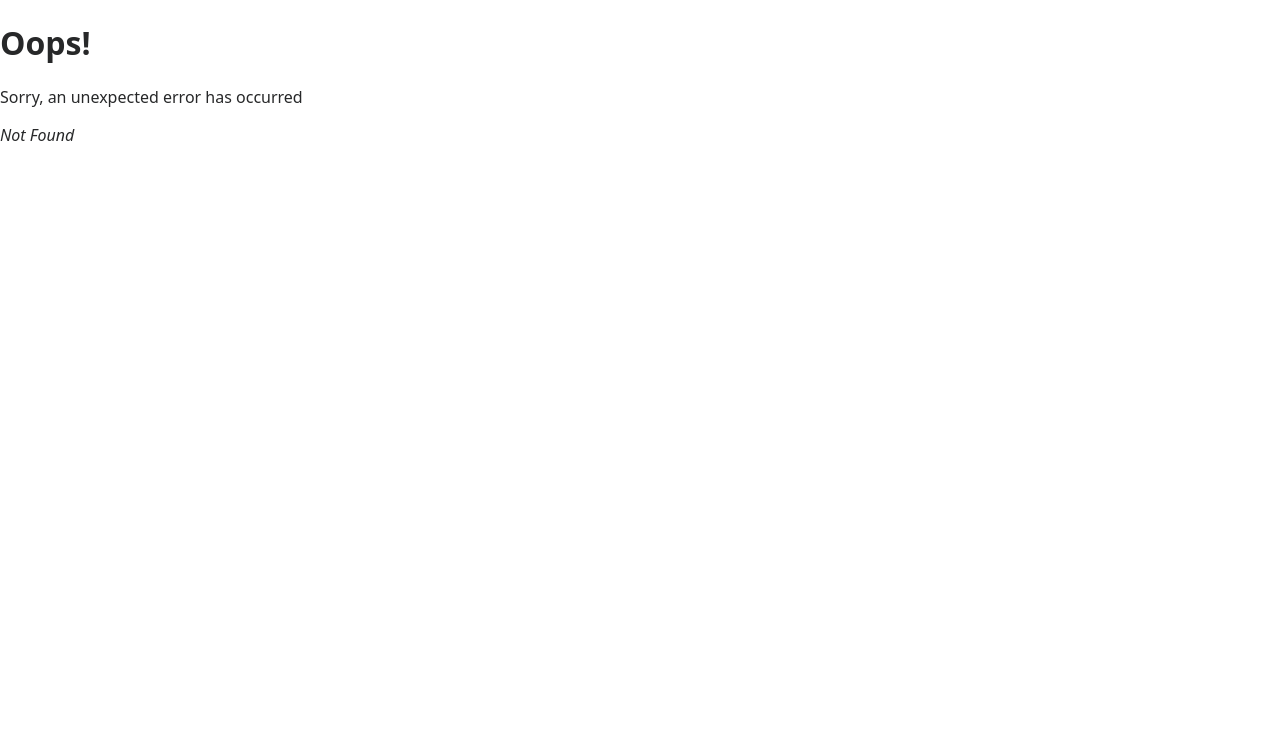
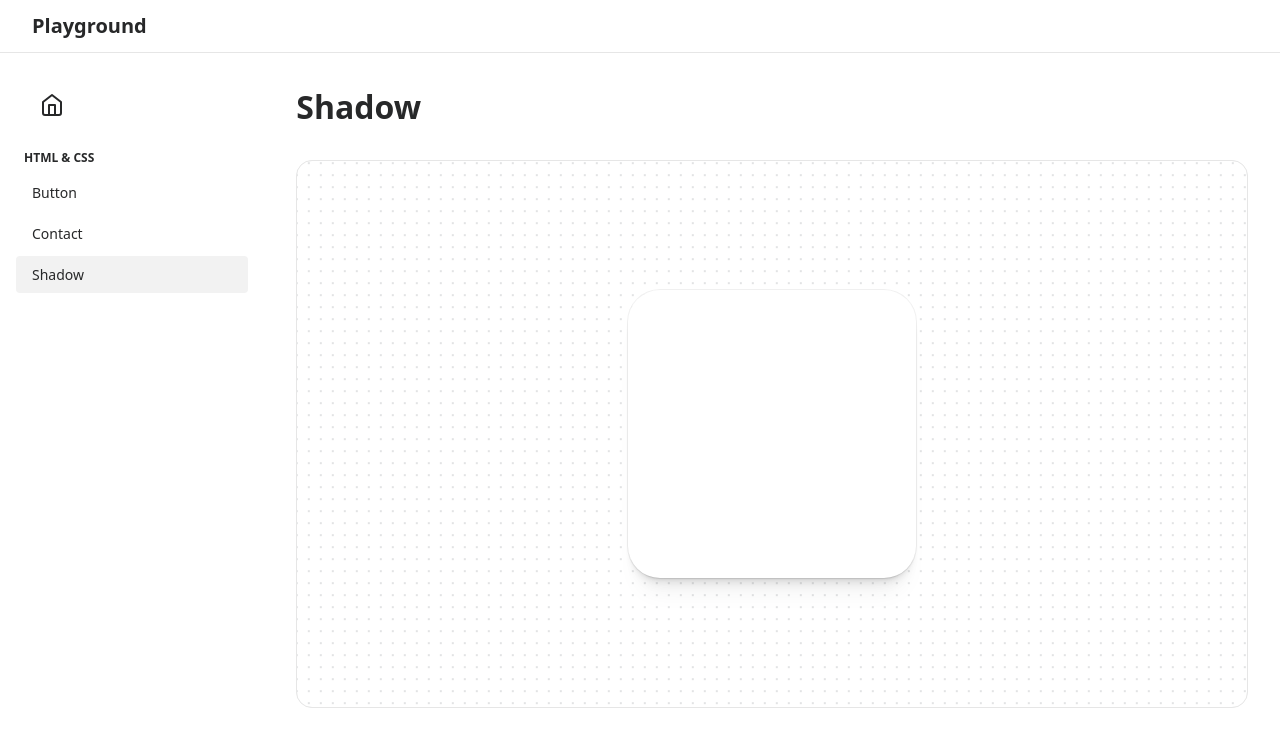
Before and after one commit to franckgaudin/back-to-basics, a React (Vite) app: page /shadow in a window 1280 px wide. Before the commit this address had no page. Shown: the top 746 px of the page. Built offline with nearby package versions, Linux system fonts and the light colour scheme.

Commit message:
Add shadow component

```diff
--- a/src/main.tsx
+++ b/src/main.tsx
@@ -6,6 +6,7 @@ import Root from "./routes/Root.tsx";
 import ErrorPage from "./pages/Error.tsx";
 import ContactPage from "./pages/Contact.tsx";
 import ButtonPage from "./pages/Button.tsx";
+import ShadowPage from "./pages/Shadow.tsx";
 
 import "./index.css";
 
@@ -17,6 +18,7 @@ const router = createBrowserRouter([
     children: [
       { path: "/contact", element: <ContactPage /> },
       { path: "/button", element: <ButtonPage /> },
+      { path: "/shadow", element: <ShadowPage /> },
     ],
   },
 ]);
--- /dev/null
+++ b/src/pages/Shadow.tsx
@@ -0,0 +1,12 @@
+import "./shadow.css";
+
+export default function ShadowPage() {
+  return (
+    <>
+      <h1 className="title">Shadow</h1>
+      <div className="playground">
+        <div className="box shadow"></div>
+      </div>
+    </>
+  );
+}
--- /dev/null
+++ b/src/pages/shadow.css
@@ -0,0 +1,17 @@
+.box {
+  aspect-ratio: 1/1;
+  width: 18rem;
+  background-color: #fff;
+  border-radius: 2rem;
+}
+
+.shadow {
+  --shadow-color: rgba(0, 0, 0, 0.06);
+  box-shadow:
+    0 0 0 1px var(--shadow-color),
+    0 1px 1px -0.5px var(--shadow-color),
+    0 3px 3px -1.5px var(--shadow-color),
+    0 6px 6px -3px var(--shadow-color),
+    0 12px 12px -6px var(--shadow-color),
+    0 24px 24px -12px var(--shadow-color);
+}
--- a/src/routes/Root.tsx
+++ b/src/routes/Root.tsx
@@ -14,6 +14,11 @@ const routes = [
     id: 2,
     path: "/contact",
     label: "Contact",
+  },
+  {
+    id: 3,
+    path: "/shadow",
+    label: "Shadow",
   },
 ];
 
```
